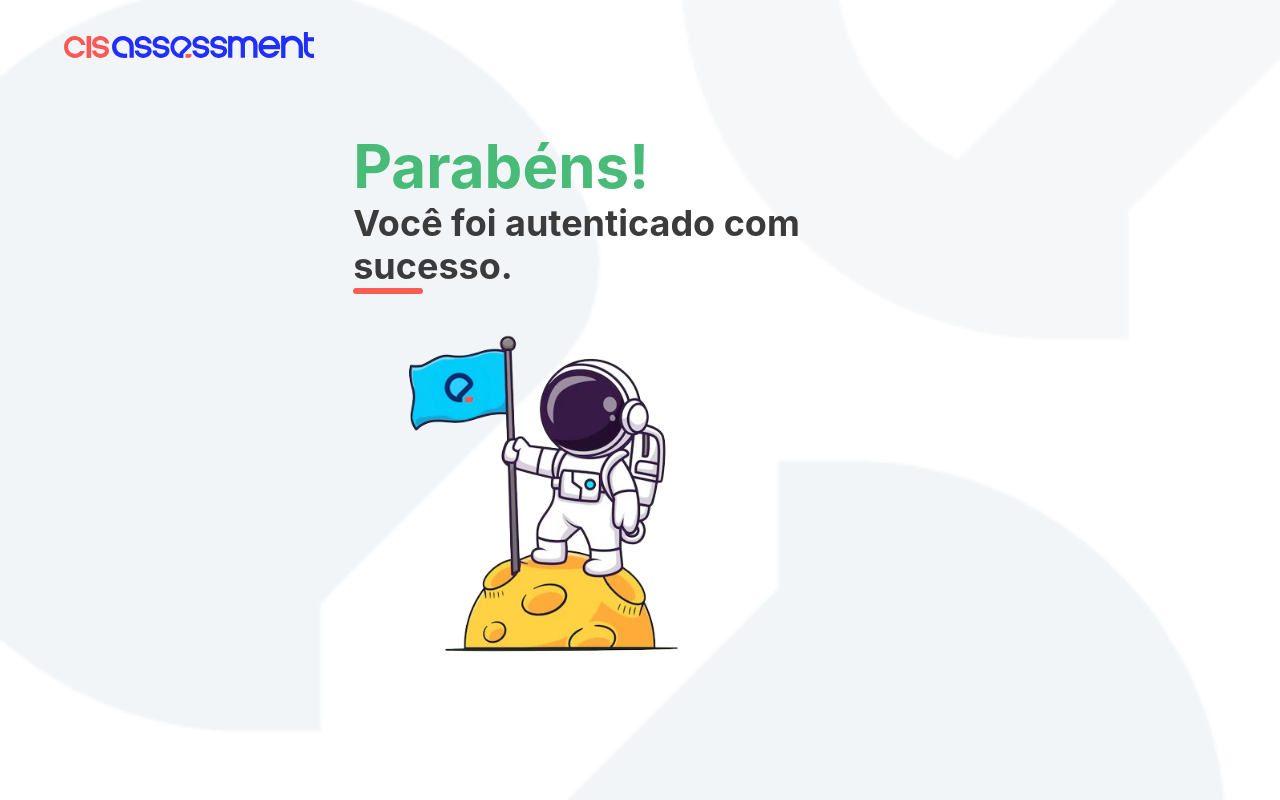
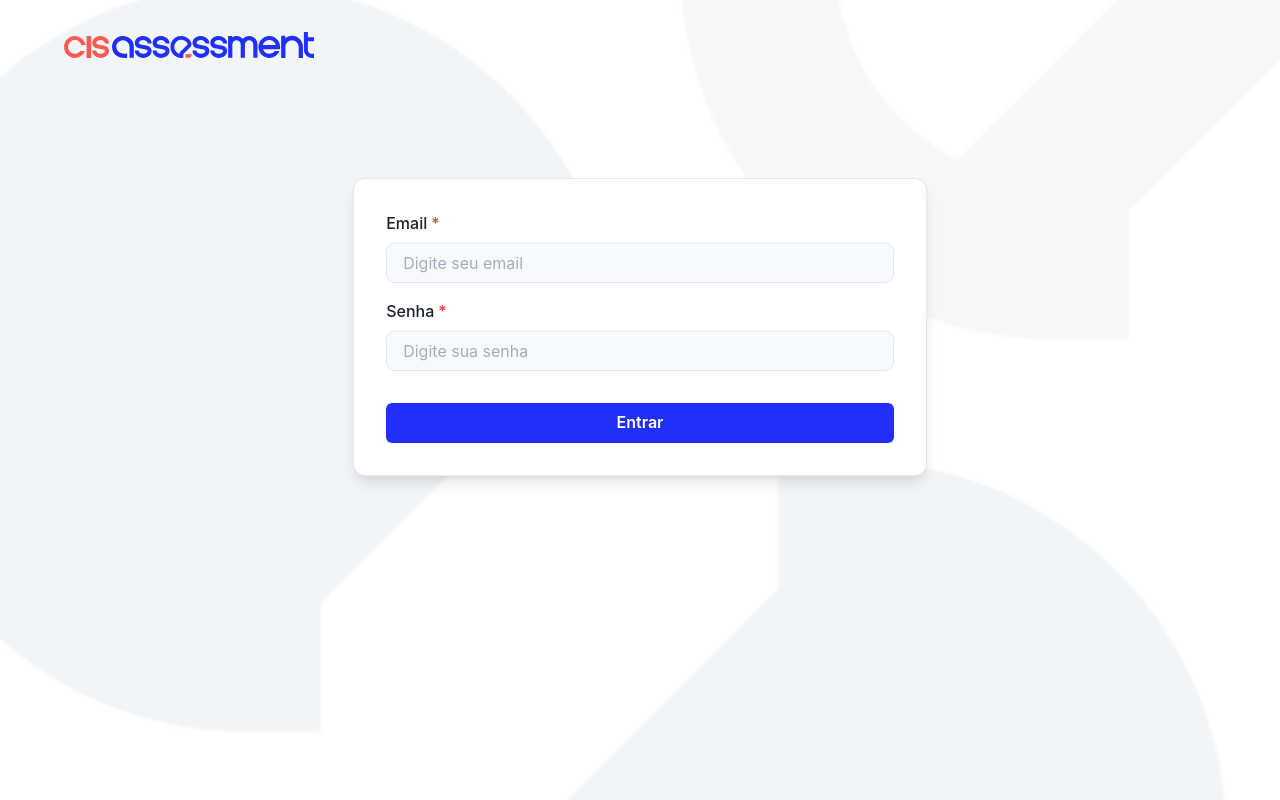
Before and after one commit to leguass7/cis-assessment-connect, a Next.js app: page /login in a window 1280 px wide. Built offline with nearby package versions, Linux system fonts and the light colour scheme.

Commit message:
feedback visual adicionado

```diff
--- /dev/null
+++ b/src/components/FeedbackReponseAvatar/index.tsx
@@ -0,0 +1,23 @@
+import { Box, Image, Text } from "@chakra-ui/react";
+import React from "react";
+import avatarSuccess from "../../../public/imgs/astro-cis.png";
+import avatarError from "../../../public/imgs/astro404.png";
+
+type Props = {
+  status?: boolean;
+};
+
+export const FeedbackReponseAvatar: React.FC<Props> = ({ status }) => (
+  <Box width={"100%"}>
+    <Box display="flex" flexDirection="column">
+      <Text lineHeight={1.2} textColor={status ? "green.400" : "red.400"} fontSize="6xl" as="b">
+        {status ? "Parabéns!" : "Ops!"}
+      </Text>
+      <Text lineHeight={1.2} textColor={"#3b3b3b"} fontSize="4xl" as="b">
+        {status ? "Você foi autenticado com sucesso." : "Ocorreu um erro ao autenticar."}
+      </Text>
+    </Box>
+    <Box width={70} height={1.5} bg={"#fa5b52"} borderRadius="2xl"></Box>
+    <Image src={status ? avatarSuccess.src : avatarError.src} alt="Logo" width={450} />
+  </Box>
+);
--- a/src/components/Forms/FormLogin.tsx
+++ b/src/components/Forms/FormLogin.tsx
@@ -1,25 +1,18 @@
-import { Box, Button, FormControl, FormLabel, Input, Link, Stack, Toast, useToast } from "@chakra-ui/react";
-import router, { useRouter } from "next/router";
+import { Button, FormControl, FormLabel, Input, Stack } from "@chakra-ui/react";
 import React from "react";
 
-export const FormLogin = () => {
-  const handleLogin = (event: React.FormEvent) => {
-    const router = useRouter();
-    const toast = useToast();
+type FormLoginProps = {
+  onLogin: () => void;
+};
 
+export const FormLogin: React.FC<FormLoginProps> = ({ onLogin }) => {
+  const handleSubmit = (event: React.FormEvent) => {
     event.preventDefault();
-    Toast({
-      title: "Login bem-sucedido.",
-      description: "Você entrou com sucesso!",
-      status: "success",
-      duration: 5000,
-      isClosable: true,
-    });
-    router.push("/dashboard");
+    onLogin();
   };
 
   return (
-    <form onSubmit={handleLogin}>
+    <form onSubmit={handleSubmit}>
       <Stack spacing={4}>
         <FormControl id="email" isRequired>
           <FormLabel>Email</FormLabel>
--- a/src/pages/login/index.tsx
+++ b/src/pages/login/index.tsx
@@ -1,30 +1,43 @@
-import { Box, Container, Divider, Image, Text } from "@chakra-ui/react";
-import React from "react";
+import { Box, Container, Skeleton, Stack } from "@chakra-ui/react";
+import React, { useState } from "react";
+import { PublicLayout } from "~/components/PublicLayout";
 import { FormLogin } from "~/components/Forms/FormLogin";
-import { PublicLayout } from "~/components/PublicLayout";
-import astronalta from "../../../public/imgs/astro-cis.png";
+import { FeedbackReponseAvatar } from "~/components/FeedbackReponseAvatar";
 
 type Props = {};
 
 const Login: React.FC<Props> = () => {
-  const logged = true;
+  const [login, setLogin] = useState<boolean | undefined>(undefined);
+  const [loading, setLoading] = useState(false);
+
+  const handleLogin = async () => {
+    setLoading(true);
+
+    try {
+      await new Promise((resolve) => setTimeout(resolve, 3000));
+      setLogin(true);
+    } catch (error) {
+      setLogin(false);
+    } finally {
+      setLoading(false);
+    }
+  };
+
+  const handleFormSubmit = async () => {
+    await handleLogin();
+  };
+
   return (
     <PublicLayout>
       <Container mt={10}>
-        {logged ? (
-          <Box width={"100%"}>
-            <Box display="flex" flexDirection="column">
-              <Text lineHeight={1.2} textColor={"green.400"} fontSize="6xl" as="b">
-                Parabéns!
-              </Text>
-              <Text lineHeight={1.2} textColor={"#3b3b3b"} fontSize="4xl" as="b">
-                Você foi autenticado com sucesso.
-              </Text>
-            </Box>
-            <Box width={70} height={1.5} bg={"#fa5b52"} borderRadius="2xl"></Box>
-            <Image src={astronalta.src} alt="Logo" width={400} />
-          </Box>
-        ) : (
+        {loading ? (
+          <Stack spacing={4} mt={10}>
+            <Skeleton height="50px" borderRadius="lg" />
+            <Skeleton height="26px" width="80%" borderRadius="lg" />
+            <Skeleton height="26px" width="60%" borderRadius="lg" />
+            <Skeleton height="200px" width="70%" borderRadius="lg" />
+          </Stack>
+        ) : login === undefined ? (
           <Box
             mt={12}
             p={{ base: 2, md: 8 }}
@@ -33,8 +46,10 @@ const Login: React.FC<Props> = () => {
             boxShadow={{ base: 0, md: "lg" }}
             bg={{ base: "transparent", md: "white" }}
           >
-            <FormLogin />
+            <FormLogin onLogin={handleFormSubmit} />
           </Box>
+        ) : (
+          <FeedbackReponseAvatar status={login} />
         )}
       </Container>
     </PublicLayout>
```
Also changed, not shown: public/imgs/astro401.png (added).
